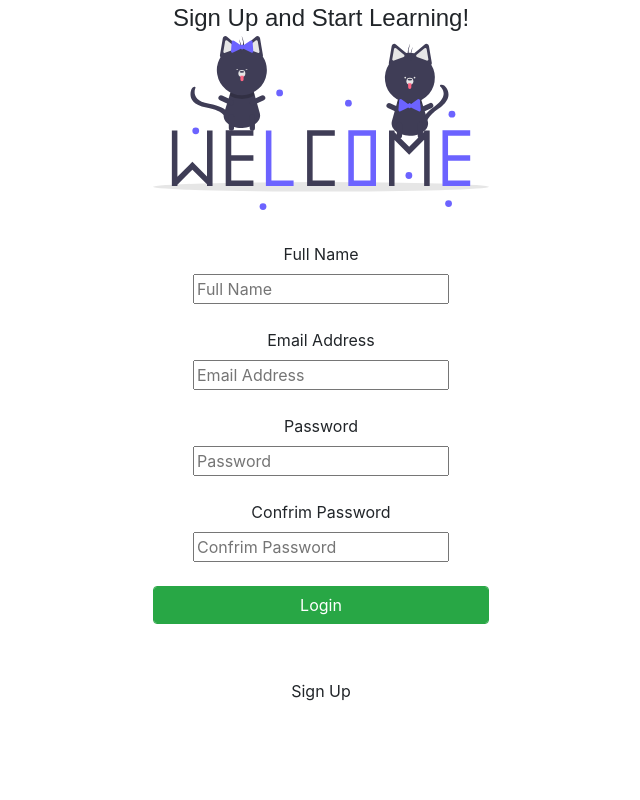
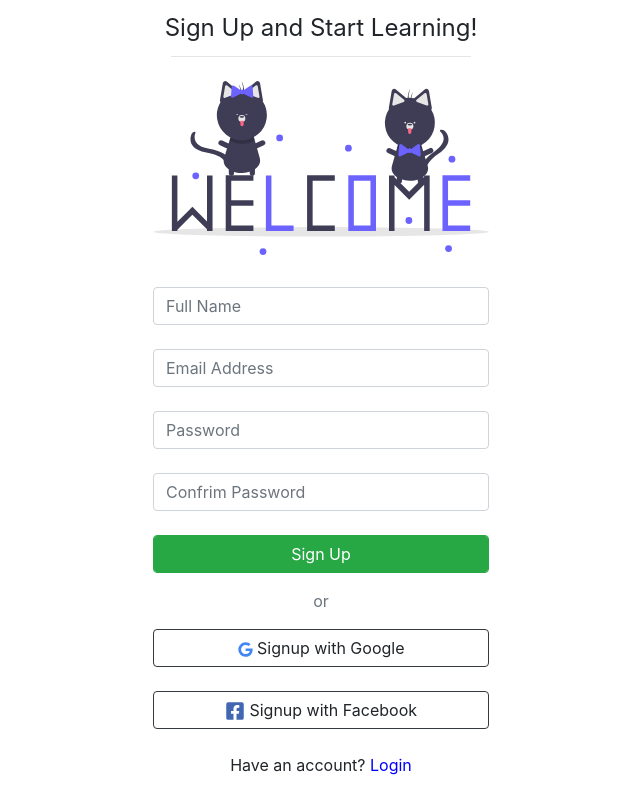
Before and after one commit to EdTrum/FrontEnd, a React (Create React App) app: page /login in a window 1280 px wide. Shown: the whole page, without its empty margins (319-959 px from the left). Built offline with nearby package versions, Linux system fonts and the light colour scheme.

Commit message:
style login and register pages

```diff
--- a/src/App.js
+++ b/src/App.js
@@ -11,11 +11,12 @@ import CustomFooter from "./components/layouts/CustomFooter";
 import Course from "./components/course/Course";
 import LandingPage from "./components/pages/LandingPage";
 import Login from "./components/pages/Login";
+import Register from "./components/pages/Register";
 
 function App() {
   return (
     <Router>
-      <Login />
+      <Register />
       {/* <CustomNavbar />
       <div className='main-content'>
         <Switch>
--- a/src/components/pages/Login.js
+++ b/src/components/pages/Login.js
@@ -2,6 +2,7 @@ import React, { useState } from "react";
 import loginImg from "../../assets/pics/login.svg";
 import styled from "styled-components";
 import { Link } from "react-router-dom";
+import { FaGoogle, FaFacebookSquare } from "react-icons/fa";
 
 function Login() {
   const [email, setEmail] = useState("");
@@ -10,86 +11,64 @@ function Login() {
   const handleClick = () => <Link to='/home' />;
 
   return (
-    // <div className='text-center bg-dark'>
-    //   <div className='container'>
-    //     <div className='row justify-content-center' style={{ height: "100vh" }}>
-    //       <div className='col-sm-5'>
-    //         <div className='card login-card'>
-    //           <div className='card-body'>
-    //             <h3 className='text-bold'>Sign In</h3>
-    //             <br />
-    //             <form>
-    //               <label htmlFor='Email'>EMAIL</label>
-    //               <input
-    //                 type='email'
-    //                 className='form-control'
-    //                 placeholder='Email'
-    //                 name='email'
-    //                 value={email}
-    //                 onChange={(e) => setEmail(e.target.value)}
-    //               />
-    //               <br />
-    //               <label htmlFor='Email'>PASSWORD</label>
-    //               <input
-    //                 type='password'
-    //                 className='form-control'
-    //                 placeholder='Password'
-    //                 value={password}
-    //                 name='password'
-    //                 onChange={(e) => setPassword(e.target.value)}
-    //               />
-    //               <br />
-    //               <button
-    //                 type='submit'
-    //                 className='btn btn-success form-control'
-    //                 onClick={handleClick}
-    //               >
-    //                 Log in
-    //               </button>
-    //             </form>
-    //           </div>
-    //         </div>
-    //       </div>
-    //     </div>
-    //   </div>
-    // </div>
     <Styles>
       <div className='base-container'>
-        <div className='header'>Sign Up and Start Learning!</div>
+        <div className='header'>Login to your EdTrum Account!</div>
+        <hr
+          className='teal accent-3 mb-4 mt-0 d-inline-block mx-auto'
+          style={{ width: "300px" }}
+        />
         <div className='content'>
           <div className='image'>
             <img src={loginImg} />
           </div>
           <form className='form'>
-            <label htmlFor='Full Name'>Full Name</label>
-            <input type='text' name='Full Name' placeholder='Full Name' />
-            <br />
-            <label htmlFor='Email Address'>Email Address</label>
             <input
               type='email'
               name='Email Address'
               placeholder='Email Address'
+              className='form-control'
             />
             <br />
-            <label htmlFor='Password'>Password</label>
-            <input type='password' name='Password' placeholder='Password' />
-            <br />
-            <label htmlFor='Confrim Password'>Confrim Password</label>
             <input
               type='password'
-              name='Confrim Password'
-              placeholder='Confrim Password'
+              name='Password'
+              placeholder='Password'
+              className='form-control'
             />
             <br />
             <button type='submit' className='btn btn-success form-control'>
-              Login
+              Log in
             </button>
+            <br />
+            <span className='mb-3 text-muted text-sm'>or</span>
+            <button
+              type='submit'
+              className='btn btn-default border-dark form-control'
+            >
+              <FaGoogle
+                style={{ color: "rgb(66,133,244)", fontSize: "15px" }}
+              />{" "}
+              Login with Google
+            </button>
+            <br />
+            <button
+              type='submit'
+              className='btn btn-default border-dark form-control'
+            >
+              <FaFacebookSquare
+                style={{ color: "rgb(66,103,178)", fontSize: "20px" }}
+              />{" "}
+              Login in with Facebook
+            </button>
+            <br />
+            <p>
+              Don't have an account?{" "}
+              <Link to='/register' style={{ color: "blue" }}>
+                Sign Up
+              </Link>{" "}
+            </p>
           </form>
-        </div>
-        <div className='footer'>
-          <button type='button' className='btn'>
-            Sign Up
-          </button>
         </div>
       </div>
     </Styles>
@@ -102,13 +81,12 @@ const Styles = styled.div`
   .base-container {
     width: 100%;
     display: flex;
-    text-align: center;
     flex-direction: column;
     align-items: center;
 
     .header {
       font-size: 24px;
-      font-family: sans-serif, "Open Sans";
+      padding: 10px;
     }
 
     .content {
@@ -157,8 +135,5 @@ const Styles = styled.div`
         }
       }
     }
-    .footer {
-      margin-top: 3em;
-    }
   }
 `;
--- a/src/components/pages/Register.js
+++ b/src/components/pages/Register.js
@@ -2,6 +2,7 @@ import React, { useState } from "react";
 import loginImg from "../../assets/pics/login.svg";
 import styled from "styled-components";
 import { Link } from "react-router-dom";
+import { FaGoogle, FaFacebookSquare } from "react-icons/fa";
 
 function Login() {
   const [email, setEmail] = useState("");
@@ -10,86 +11,77 @@ function Login() {
   const handleClick = () => <Link to='/home' />;
 
   return (
-    // <div className='text-center bg-dark'>
-    //   <div className='container'>
-    //     <div className='row justify-content-center' style={{ height: "100vh" }}>
-    //       <div className='col-sm-5'>
-    //         <div className='card login-card'>
-    //           <div className='card-body'>
-    //             <h3 className='text-bold'>Sign In</h3>
-    //             <br />
-    //             <form>
-    //               <label htmlFor='Email'>EMAIL</label>
-    //               <input
-    //                 type='email'
-    //                 className='form-control'
-    //                 placeholder='Email'
-    //                 name='email'
-    //                 value={email}
-    //                 onChange={(e) => setEmail(e.target.value)}
-    //               />
-    //               <br />
-    //               <label htmlFor='Email'>PASSWORD</label>
-    //               <input
-    //                 type='password'
-    //                 className='form-control'
-    //                 placeholder='Password'
-    //                 value={password}
-    //                 name='password'
-    //                 onChange={(e) => setPassword(e.target.value)}
-    //               />
-    //               <br />
-    //               <button
-    //                 type='submit'
-    //                 className='btn btn-success form-control'
-    //                 onClick={handleClick}
-    //               >
-    //                 Log in
-    //               </button>
-    //             </form>
-    //           </div>
-    //         </div>
-    //       </div>
-    //     </div>
-    //   </div>
-    // </div>
     <Styles>
       <div className='base-container'>
         <div className='header'>Sign Up and Start Learning!</div>
+        <hr
+          className='teal accent-3 mb-4 mt-0 d-inline-block mx-auto'
+          style={{ width: "300px" }}
+        />
         <div className='content'>
           <div className='image'>
             <img src={loginImg} />
           </div>
           <form className='form'>
-            <label htmlFor='Full Name'>Full Name</label>
-            <input type='text' name='Full Name' placeholder='Full Name' />
+            <input
+              type='text'
+              name='Full Name'
+              placeholder='Full Name'
+              className='form-control'
+            />
             <br />
-            <label htmlFor='Email Address'>Email Address</label>
             <input
               type='email'
               name='Email Address'
               placeholder='Email Address'
+              className='form-control'
             />
             <br />
-            <label htmlFor='Password'>Password</label>
-            <input type='password' name='Password' placeholder='Password' />
+            <input
+              type='password'
+              name='Password'
+              placeholder='Password'
+              className='form-control'
+            />
             <br />
-            <label htmlFor='Confrim Password'>Confrim Password</label>
             <input
               type='password'
               name='Confrim Password'
               placeholder='Confrim Password'
+              className='form-control'
             />
             <br />
             <button type='submit' className='btn btn-success form-control'>
-              Login
+              Sign Up
             </button>
+            <span className='p-3 text-muted text-sm'>or</span>
+            <button
+              type='submit'
+              className='btn btn-default border-dark form-control'
+            >
+              <FaGoogle
+                style={{ color: "rgb(66,133,244)", fontSize: "15px" }}
+              />{" "}
+              Signup with Google
+            </button>
+            <br />
+            <button
+              type='submit'
+              className='btn btn-default border-dark form-control'
+            >
+              <FaFacebookSquare
+                style={{ color: "rgb(66,103,178)", fontSize: "20px" }}
+              />{" "}
+              Signup with Facebook
+            </button>
+            <br />
+            <p>
+              Have an account?{" "}
+              <Link to='/login' style={{ color: "blue" }}>
+                Login
+              </Link>{" "}
+            </p>
           </form>
-        </div>
-        <div className='footer'>
-          <button type='button' className='btn'>
-            Sign Up
-          </button>
         </div>
       </div>
     </Styles>
@@ -108,7 +100,7 @@ const Styles = styled.div`
 
     .header {
       font-size: 24px;
-      font-family: sans-serif, "Open Sans";
+      padding: 10px;
     }
 
     .content {
```
